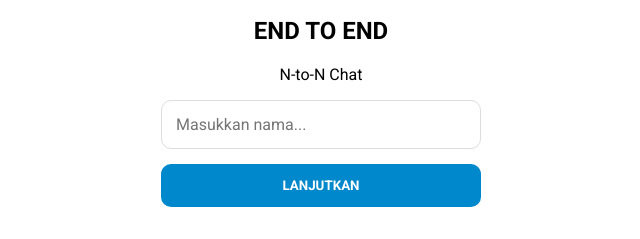
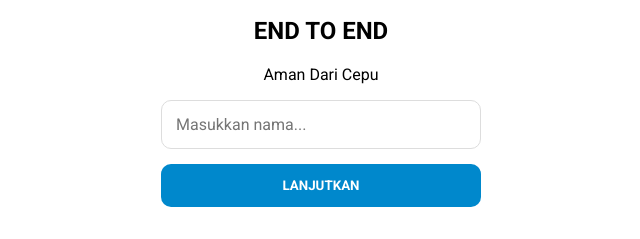
Before and after one commit to monologstorycom-pixel/rsby-chat-apps, a website: page public/index.html in a window 1280 px wide. Shown: the part 338-577 px from the top of the page, 319-959 px from the left. Drawn offline with nearby package versions, Linux system fonts and the light colour scheme; no server answers.

Commit message:
Update index.html

```diff
--- a/public/index.html
+++ b/public/index.html
@@ -14,7 +14,7 @@
         <div class="login-card">
             <div class="logo-circle">RS</div>
             <h2>END TO END</h2>
-            <p>N-to-N Chat</p>
+            <p>Aman Dari Cepu</p>
             <input type="text" id="username-input" placeholder="Masukkan nama..." maxlength="15">
             <button id="btn-join">LANJUTKAN</button>
         </div>
```
